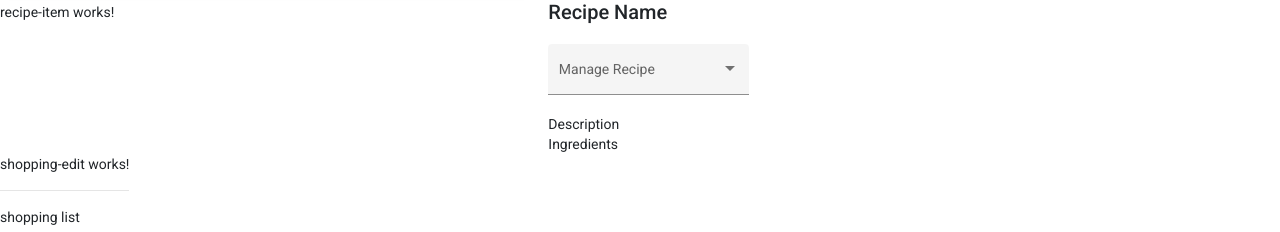
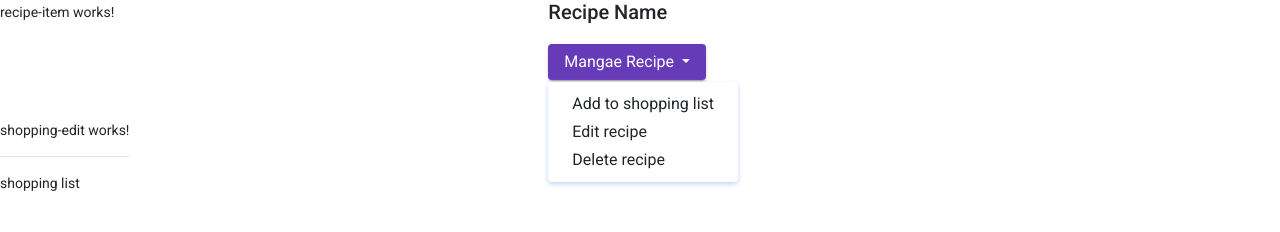
Before and after one commit to Primeshheshan/Angular-app, an Angular app: page / in a window 1280 px wide. Shown: the part 380-612 px from the top of the page. Built offline with nearby package versions, Linux system fonts and the light colour scheme.

Commit message:
remove mat selection and add dropdown

```diff
--- a/src/app/recipes/recipe-detail/recipe-detail.component.html
+++ b/src/app/recipes/recipe-detail/recipe-detail.component.html
@@ -11,14 +11,26 @@
   </div>
   <div class="row">
     <div class="col-xs-12 recipe-selection">
-      <mat-form-field appearance="fill">
-        <mat-label>Manage Recipe</mat-label>
-        <mat-select disableRipple>
-          <mat-option value="1">Add to shopping list</mat-option>
-          <mat-option value="2">Edit recipe</mat-option>
-          <mat-option value="3">Delete recipe</mat-option>
-        </mat-select>
-      </mat-form-field>
+      <div class="dropdown">
+        <button class="btn dropdown-toggle"
+                mat-raised-button
+                color="primary"
+                (click)="isCollapsed = !isCollapsed"
+                [attr.aria-expanded]="!isCollapsed"
+                type="button"
+                id="dropdownMenuButton"
+                data-bs-toggle="dropdown"
+                aria-expanded="false">
+              Mangae Recipe
+        </button>
+        <ul class="dropdown-menu"
+            [ngbCollapse]="isCollapsed"
+            aria-labelledby="dropdownMenuButton">
+          <li><a class="dropdown-item" href="#">Add to shopping list</a></li>
+          <li><a class="dropdown-item" href="#">Edit recipe</a></li>
+          <li><a class="dropdown-item" href="#">Delete recipe</a></li>
+        </ul>
+      </div>
     </div>
   </div>
   <div class="row">
```
